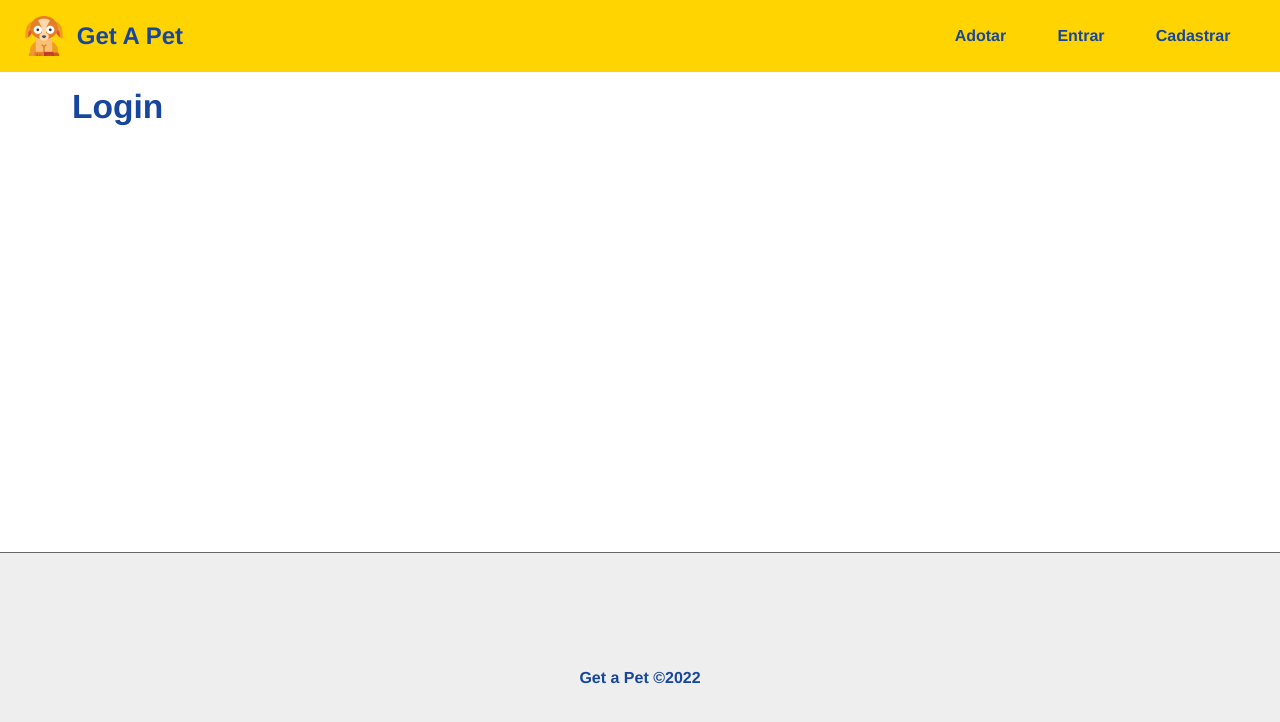
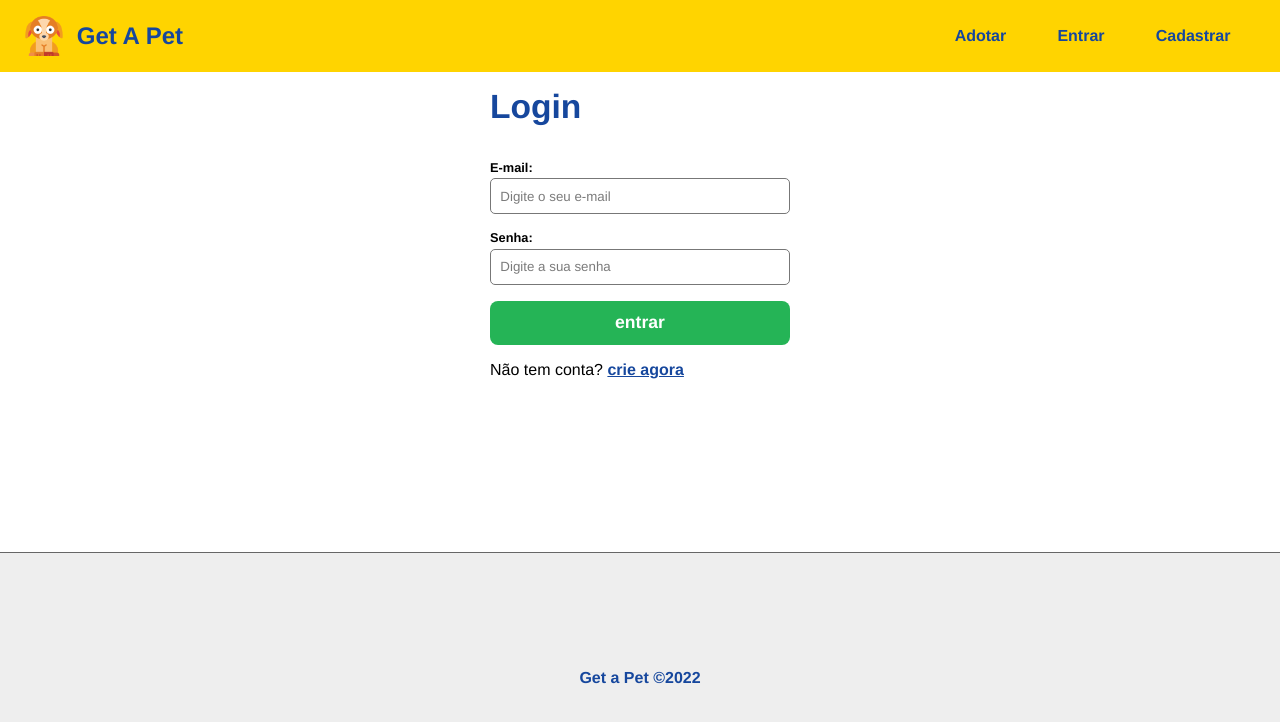
Before and after one commit to rogeritael/get_a_pet, a React (Create React App) app in the folder frontend/: page /login in a window 1280 px wide. Shown: the top 722 px of the page. Built offline with nearby package versions, Linux system fonts and the light colour scheme; the HTML template or start-up script is replaced by a standard one.

Commit message:
criando o formulário de login

```diff
--- a/frontend/src/components/pages/Auth/Login.js
+++ b/frontend/src/components/pages/Auth/Login.js
@@ -1,7 +1,39 @@
+import {useState, useContext} from 'react';
+import Input from '../../form/Input';
+import { Link } from 'react-router-dom';
+
+import styles from '../../form/Form.module.css';
+
+import { Context } from '../../../context/UserContext';
+
 function Login(){
+    function handleChange(){
+
+    }
+
     return (
-        <section>
+        <section className={styles.form_container}>
             <h1>Login</h1>
+            <form>
+                <Input
+                    text='E-mail'
+                    type='email'
+                    name='email'
+                    placeholder='Digite o seu e-mail'
+                    handleOnChange={handleChange}
+                />
+                <Input
+                    text='Senha'
+                    type='password'
+                    name='password'
+                    placeholder='Digite a sua senha'
+                    handleOnChange={handleChange}
+                />
+                <input type="submit" value="entrar"/>
+            </form>
+            <p>
+                Não tem conta? <Link to="/register">crie agora</Link>
+            </p>
         </section>
     );
 }
```
